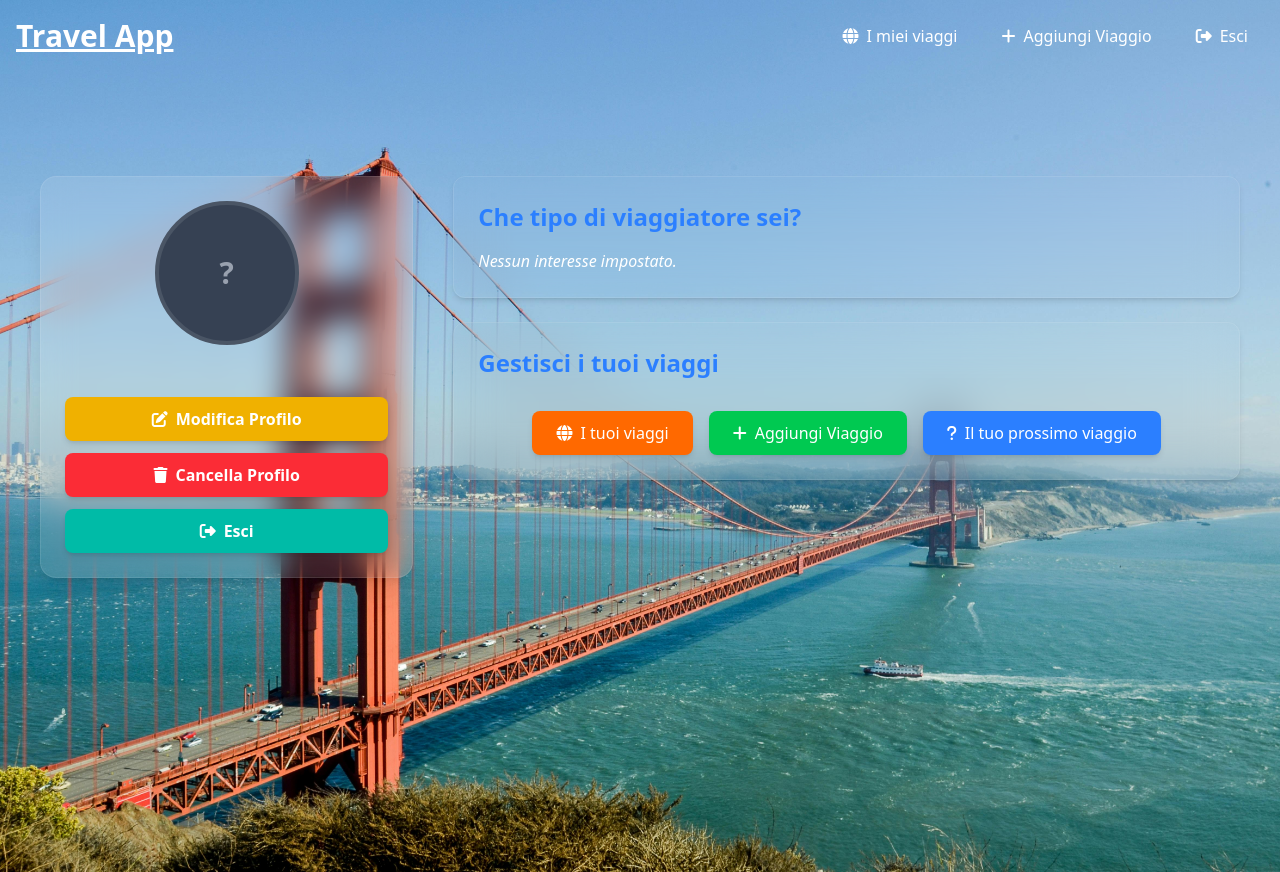
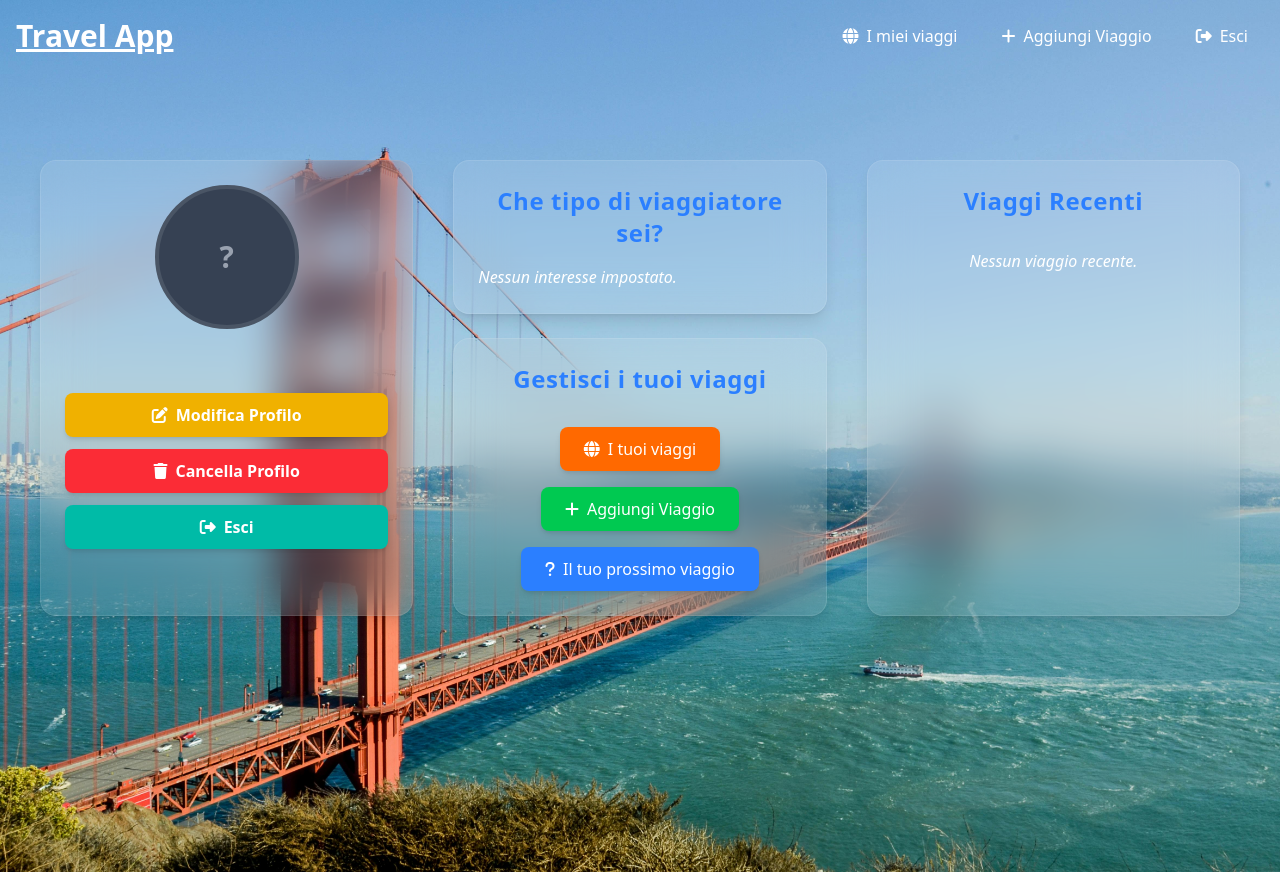
Before and after one commit to albertostizzoli/fastapi-react-travelapp, a React (Vite) app in the folder frontend/: page /profile in a window 1280 px wide. Built offline with nearby package versions, Linux system fonts and the light colour scheme.

Commit message:
re-improved layout of profile page and added section of recent travels

```diff
--- a/frontend/src/pages/ProfilePage.jsx
+++ b/frontend/src/pages/ProfilePage.jsx
@@ -4,6 +4,7 @@ import { Link, useNavigate } from "react-router-dom";
 
 function ProfilePage() {
     const [user, setUser] = useState(null); // stato per i dati utente
+    const [recentTravels, setRecentTravels] = useState([]) // stato per i viaggi recenti
     const navigate = useNavigate(); // per la navigazione
 
     // uso lo useEffect per ottenere i dati dell'utente
@@ -14,6 +15,21 @@ function ProfilePage() {
         axios
             .get(`http://127.0.0.1:8000/users/${userId}`) // recupera i dati dell'utente dal backend
             .then((res) => setUser(res.data)) // aggiorna lo stato con i dati ricevuti
+            .catch((err) => console.error(err)); // gestisce errori
+    }, []);
+
+    // uso lo useEffect per ottenere i dati dei viaggi
+    useEffect(() => {
+        const token = localStorage.getItem("token"); // recupera il token JWT
+        if (!token) return; // se non c'è token, non faccio nulla
+
+        axios
+            .get("http://127.0.0.1:8000/travels", {
+                headers: {
+                    Authorization: `Bearer ${token}`, //  token nell'header
+                },
+            })
+            .then((res) => setRecentTravels(res.data)) // aggiorna lo stato con i dati ricevuti
             .catch((err) => console.error(err)); // gestisce errori
     }, []);
 
@@ -31,11 +47,11 @@ function ProfilePage() {
         <div className="flex flex-col min-h-screen bg-transparent text-white sm:p-6 p-4">
 
             {/* Main Content */}
-            <main className="flex-1 container mx-auto px-4 py-12 mt-8">
+            <main className="flex-1 container mx-auto px-2 sm:px-4 py-10 mt-6">
                 <div className="grid grid-cols-1 md:grid-cols-3 gap-10">
 
                     {/* Informazioni Utente */}
-                    <section className="md:col-span-1 bg-white/10 backdrop-blur-lg p-6 rounded-2xl shadow-xl border border-white/10 flex flex-col items-center">
+                    <section className="md:col-span-1 bg-white/10 backdrop-blur-xl p-6 rounded-2xl shadow-lg border border-white/10 flex flex-col items-center">
 
                         {/* Foto profilo */}
                         {user?.photo ? (
@@ -51,9 +67,8 @@ function ProfilePage() {
                             </div>
                         )}
 
-                        {/* Nome, email e data registrazione */}
-                        <h3 className="text-2xl font-bold text-blue-500">{user?.name} {user?.surname}</h3>
-                        <p className="text-sm text-white mb-1">{user?.email}</p>
+                        {/* Nome e data registrazione */}
+                        <h3 className="text-2xl font-semibold text-blue-500 text-center mb-4 tracking-wide">{user?.name} {user?.surname}</h3>
                         {user?.registrationDate && (
                             <p className="text-xs text-gray-300 mb-6">
                                 Registrato il: {new Date(user.registrationDate).toLocaleDateString()}
@@ -78,19 +93,19 @@ function ProfilePage() {
                         </div>
                     </section>
 
-                    {/* Interessi utente */}
-                    <section className="md:col-span-2 flex flex-col gap-6">
+                    {/* Interessi utente e Azioni */}
+                    <section className=" flex flex-col gap-6">
 
                         {/* Interessi utente */}
-                        <div className="backdrop-blur-xl p-6 rounded-xl shadow-md border border-white/10">
-                            <h3 className="text-2xl font-semibold mb-4 text-blue-500">Che tipo di viaggiatore sei?</h3>
+                        <div className="bg-white/10 backdrop-blur-xl p-6 rounded-2xl shadow-lg border border-white/10">
+                            <h3 className="text-2xl font-semibold text-blue-500 text-center mb-4 tracking-wide">Che tipo di viaggiatore sei?</h3>
                             {user?.interests && user.interests.length > 0 ? (
                                 <div className="flex flex-wrap gap-2">
                                     {user.interests.map((interest, idx) => (
                                         <span
                                             key={idx}
-                                            className="px-4 py-2 bg-orange-500 rounded-full text-base font-medium text-white transition hover:bg-orange-400 cursor-pointer">
-                                            #{interest}
+                                            className="px-4 py-2 bg-orange-500 rounded-full text-base font-medium text-white transition hover:bg-orange-400">
+                                            # {interest}
                                         </span>
                                     ))}
                                 </div>
@@ -100,8 +115,8 @@ function ProfilePage() {
                         </div>
 
                         {/* Azioni principali */}
-                        <div className="backdrop-blur-xl p-6 rounded-xl shadow-md border border-white/10 flex flex-col gap-4">
-                            <h3 className="text-2xl font-semibold text-blue-500 mb-4">
+                        <div className="bg-white/10 backdrop-blur-xl p-6 rounded-2xl shadow-lg border border-white/10 flex flex-col gap-4">
+                            <h3 className="text-2xl font-semibold text-blue-500 text-center mb-4 tracking-wide">
                                 Gestisci i tuoi viaggi
                             </h3>
                             <div className="flex flex-wrap gap-4 justify-center">
@@ -124,6 +139,64 @@ function ProfilePage() {
                             </div>
                         </div>
                     </section>
+
+                    {/* Viaggi recenti */}
+                    <section className="bg-white/10 backdrop-blur-xl p-6 rounded-2xl shadow-lg border border-white/10 flex flex-col gap-4">
+                        <h3 className="text-2xl font-semibold text-blue-500 text-center mb-4 tracking-wide">Viaggi Recenti</h3>
+                        {recentTravels && recentTravels.length > 0 ? (
+                            <ul className="flex flex-col gap-3">
+                                {recentTravels.slice(0, 3).map((travel, idx) => (
+                                    <li
+                                        key={idx}
+                                        className="p-3 bg-gradient-to-r from-blue-500 to-blue-400 rounded-xl shadow-lg flex flex-col gap-3 hover:scale-[1.02] hover:shadow-xl transition-transform duration-200">
+
+                                        {/* Viaggio con date */}
+                                        <div className="flex justify-between items-center">
+                                            <h4 className="text-lg font-semibold text-white">
+                                                <i className="fa-solid fa-location-dot mr-2 text-orange-300"></i>
+                                                {travel.town}, {travel.city}
+                                            </h4>
+                                            <span className="text-sm text-white/90 bg-white/20 px-2 py-1 rounded-md">
+                                                {travel.start_date} → {travel.end_date}
+                                            </span>
+                                        </div>
+
+                                        {/* Bordo divisore */}
+                                        <div className="h-[1px] bg-white/20" />
+
+                                        {/* Voto */}
+                                        <div className="flex justify-between items-center text-sm">
+                                            {travel.general_vote ? (
+                                                <div className="flex items-center gap-1 text-yellow-300">
+                                                    {Array.from({ length: 5 }).map((_, i) => {
+                                                        const fullStar = i + 1 <= Math.floor(travel.general_vote);
+                                                        const halfStar =
+                                                            i + 1 > Math.floor(travel.general_vote) &&
+                                                            i < travel.general_vote;
+                                                        return (
+                                                            <i
+                                                                key={i}
+                                                                className={`fa-star ${fullStar
+                                                                        ? "fa-solid"
+                                                                        : halfStar
+                                                                            ? "fa-star-half-stroke"
+                                                                            : "fa-regular"
+                                                                    }`}
+                                                            ></i>
+                                                        );
+                                                    })}
+                                                </div>
+                                            ) : (
+                                                <span className="text-gray-200 italic">Nessun voto</span>
+                                            )}
+                                        </div>
+                                    </li>
+                                ))}
+                            </ul>
+                        ) : (
+                            <p className="text-white italic text-center">Nessun viaggio recente.</p>
+                        )}
+                    </section>
                 </div>
             </main>
         </div>
```
